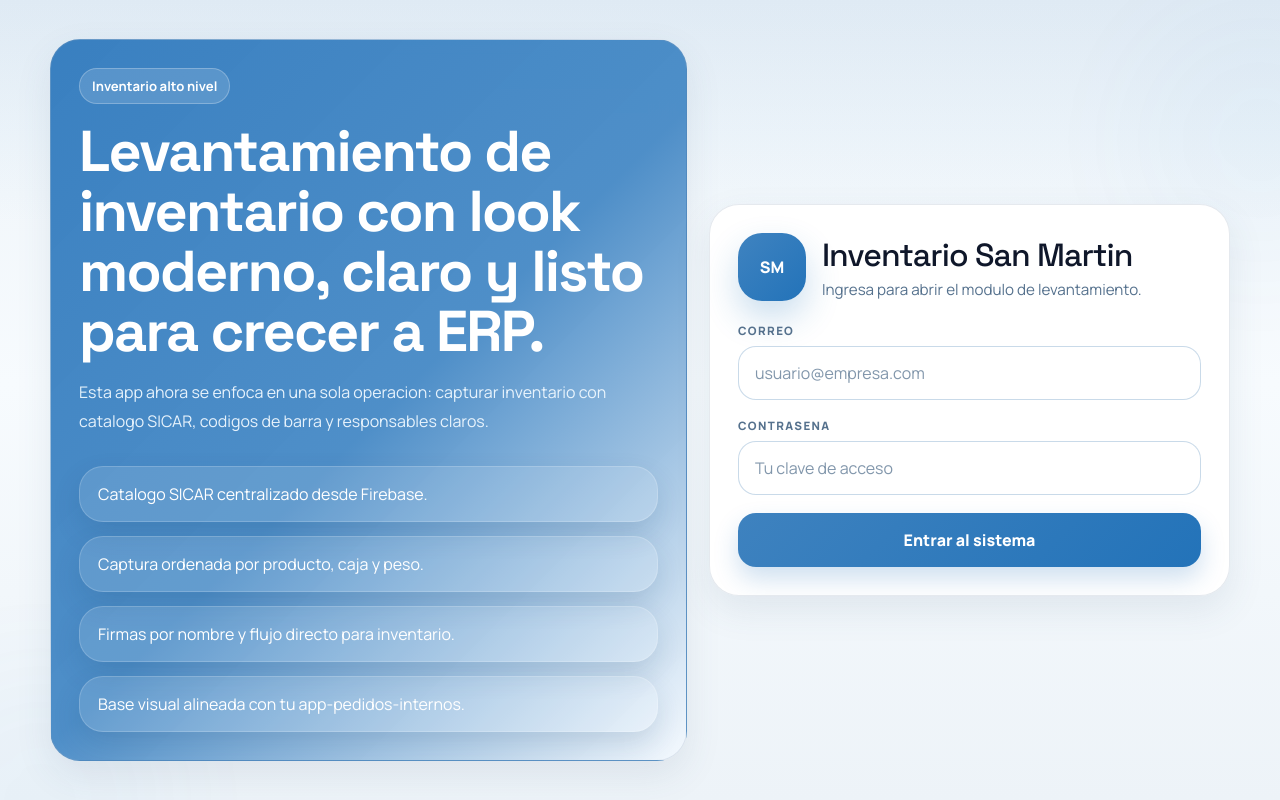
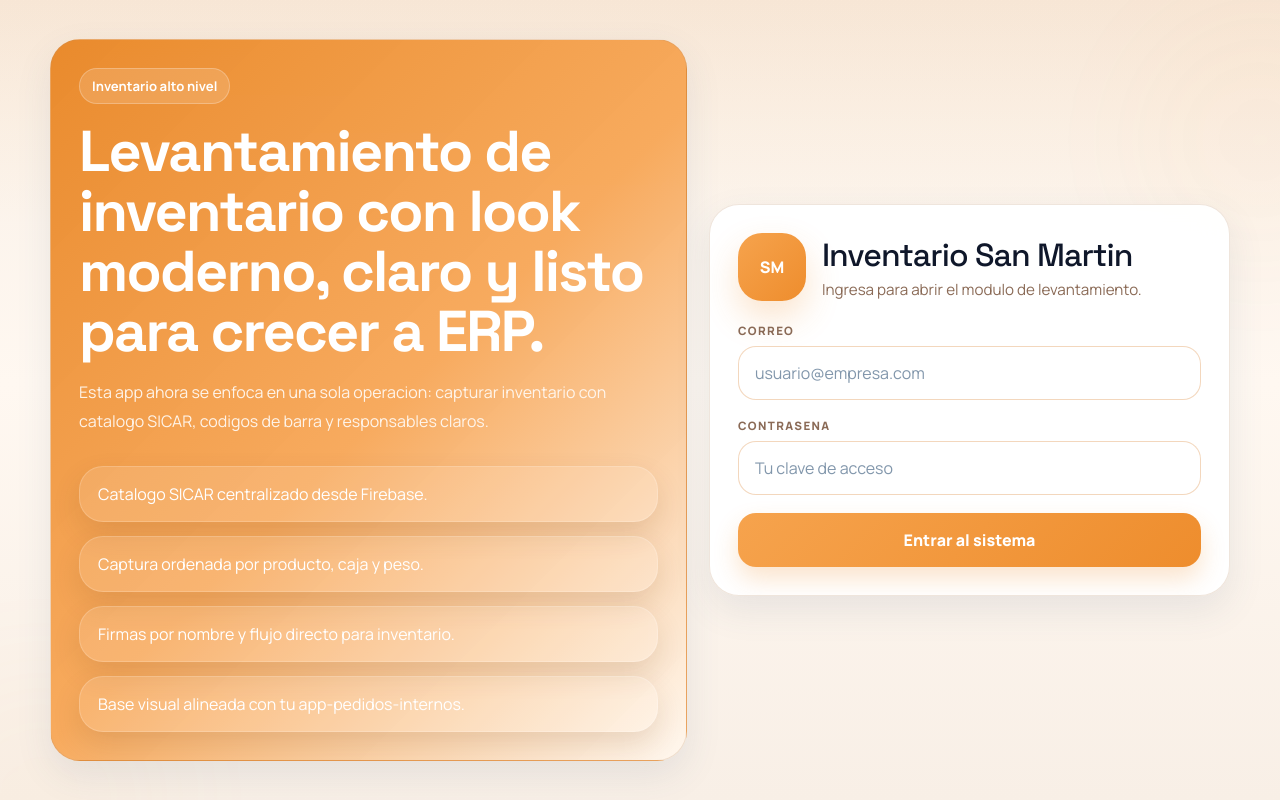
Before and after one commit to sanmartincomanda/produccion, a React (Vite) app: page / in a window 1280 px wide. Built offline with nearby package versions, Linux system fonts and the light colour scheme; no server answers.

Commit message:
apply orange inventory theme

```diff
--- a/src/App.jsx
+++ b/src/App.jsx
@@ -29,7 +29,7 @@ function AuthScreen({ email, password, onEmailChange, onPasswordChange, onSubmit
           className="app-panel auth-hero"
           style={{
             background:
-              "linear-gradient(135deg, rgba(53,125,191,0.98) 0%, rgba(71,138,198,0.96) 52%, rgba(244,249,254,0.95) 100%)",
+              "linear-gradient(135deg, rgba(233,136,40,0.98) 0%, rgba(247,167,88,0.96) 52%, rgba(255,247,239,0.95) 100%)",
           }}
         >
           <div className="app-chip auth-hero-chip">Inventario alto nivel</div>
--- a/src/BranchSelector.jsx
+++ b/src/BranchSelector.jsx
@@ -60,7 +60,7 @@ export default function BranchSelector({ user, onLogout }) {
           className="app-panel auth-hero"
           style={{
             background:
-              "linear-gradient(135deg, rgba(53,125,191,0.98) 0%, rgba(71,138,198,0.96) 52%, rgba(244,249,254,0.95) 100%)",
+              "linear-gradient(135deg, rgba(233,136,40,0.98) 0%, rgba(247,167,88,0.96) 52%, rgba(255,247,239,0.95) 100%)",
           }}
         >
           <div className="app-chip auth-hero-chip">Configuracion inicial</div>
--- a/src/InventoryCountApp.jsx
+++ b/src/InventoryCountApp.jsx
@@ -41,21 +41,21 @@ const NAV_ITEMS = [
     label: "Levantamiento",
     title: "Levantamiento por zonas",
     subtitle: "Cuenta por zona, resta ventas pendientes y deja un total limpio para SICAR.",
-    color: "#38bdf8",
+    color: "#f59e0b",
   },
   {
     key: "catalogo",
     label: "Catalogo SICAR",
     title: "Catalogo central",
     subtitle: "Sincroniza el maestro de productos y valida que la sucursal trabaje con la ultima base.",
-    color: "#22c55e",
+    color: "#fb923c",
   },
   {
     key: "historial",
     label: "Historial",
     title: "Sesiones guardadas",
     subtitle: "Continua borradores en espera, imprime reportes y sube levantamientos finalizados a SICAR.",
-    color: "#f59e0b",
+    color: "#f97316",
   },
 ];
 
@@ -1387,7 +1387,7 @@ export default function InventoryCountApp({ user, branchId, onLogout }) {
         className="app-panel inventory-header"
         style={{
           background:
-            "linear-gradient(135deg, rgba(54,124,189,0.98) 0%, rgba(73,138,197,0.96) 46%, rgba(232,241,249,0.96) 100%)",
+            "linear-gradient(135deg, rgba(232,128,28,0.98) 0%, rgba(245,158,61,0.96) 46%, rgba(255,245,235,0.96) 100%)",
         }}
       >
         <div className="inventory-header-glow" style={{ background: `linear-gradient(135deg, ${activeNav.color}20, transparent 54%)` }} />
@@ -1429,10 +1429,10 @@ export default function InventoryCountApp({ user, branchId, onLogout }) {
         </div>
 
         <div className="inventory-metrics">
-          <MetricCard label="Zonas activas" value={inventorySnapshot.totals.zoneCount} helper="Divide el levantamiento por areas" accent="#38bdf8" />
-          <MetricCard label="Conteo bruto" value={`${formatMetric(inventorySnapshot.totals.grossWeight)} LB`} helper={`${inventorySnapshot.totals.grossBoxes} cajas contadas`} accent="#818cf8" />
-          <MetricCard label="Ventas a restar" value={`${formatMetric(inventorySnapshot.totals.salesWeight)} LB`} helper={`${inventorySnapshot.totals.salesBoxes} cajas en ajuste`} accent="#f59e0b" />
-          <MetricCard label="Total SICAR" value={`${formatMetric(inventorySnapshot.totals.netWeight)} LB`} helper={formatDate(fecha)} accent="#22c55e" />
+          <MetricCard label="Zonas activas" value={inventorySnapshot.totals.zoneCount} helper="Divide el levantamiento por areas" accent="#f59e0b" />
+          <MetricCard label="Conteo bruto" value={`${formatMetric(inventorySnapshot.totals.grossWeight)} LB`} helper={`${inventorySnapshot.totals.grossBoxes} cajas contadas`} accent="#fb923c" />
+          <MetricCard label="Ventas a restar" value={`${formatMetric(inventorySnapshot.totals.salesWeight)} LB`} helper={`${inventorySnapshot.totals.salesBoxes} cajas en ajuste`} accent="#f97316" />
+          <MetricCard label="Total SICAR" value={`${formatMetric(inventorySnapshot.totals.netWeight)} LB`} helper={formatDate(fecha)} accent="#fdba74" />
         </div>
       </header>
 
--- a/src/styles.css
+++ b/src/styles.css
@@ -1,19 +1,19 @@
 @import url("https://fonts.googleapis.com/css2?family=Manrope:wght@400;500;600;700;800&family=Space+Grotesk:wght@500;700&display=swap");
 
 :root {
-  --background: #edf3f8;
-  --foreground: #12324e;
+  --background: #f8efe6;
+  --foreground: #4b2f1d;
   --surface: rgba(255, 255, 255, 0.96);
   --surface-strong: rgba(255, 255, 255, 0.99);
-  --surface-soft: rgba(242, 247, 252, 0.96);
-  --stroke: rgba(148, 163, 184, 0.24);
-  --stroke-strong: rgba(96, 146, 190, 0.34);
-  --text-main: #12324e;
-  --text-soft: #55718d;
-  --text-faint: #7f96ab;
-  --brand: #2373b9;
-  --brand-strong: #1f5e99;
-  --accent: #4da0df;
+  --surface-soft: rgba(255, 246, 239, 0.96);
+  --stroke: rgba(188, 146, 111, 0.24);
+  --stroke-strong: rgba(221, 138, 62, 0.34);
+  --text-main: #4b2f1d;
+  --text-soft: #8a6a56;
+  --text-faint: #b08d75;
+  --brand: #ee8d2d;
+  --brand-strong: #d86f14;
+  --accent: #ffc17a;
   --success: #2d9f6f;
   --danger: #dc5b4b;
   --warning: #d8951b;
@@ -37,8 +37,8 @@ body {
   color: var(--text-main);
   font-family: "Manrope", "Segoe UI", sans-serif;
   background:
-    linear-gradient(180deg, rgba(59, 130, 197, 0.08) 0%, rgba(77, 160, 223, 0.04) 16%, transparent 28%),
-    linear-gradient(180deg, #edf3f8 0%, #f7fbfe 48%, #edf3f8 100%);
+    linear-gradient(180deg, rgba(238, 141, 45, 0.09) 0%, rgba(255, 193, 122, 0.06) 16%, transparent 28%),
+    linear-gradient(180deg, #f8efe6 0%, #fff8f1 48%, #f8efe6 100%);
 }
 
 body::before,
@@ -57,13 +57,13 @@ body::after {
 body::before {
   top: 0;
   right: -120px;
-  background: rgba(35, 115, 185, 0.12);
+  background: rgba(238, 141, 45, 0.12);
 }
 
 body::after {
   bottom: -140px;
   left: -100px;
-  background: rgba(77, 160, 223, 0.14);
+  background: rgba(255, 193, 122, 0.16);
 }
 
 a {
@@ -84,8 +84,8 @@ textarea::placeholder {
 }
 
 ::selection {
-  background: rgba(35, 115, 185, 0.16);
-  color: #0f2c45;
+  background: rgba(238, 141, 45, 0.2);
+  color: #45240e;
 }
 
 #root {
@@ -118,8 +118,8 @@ textarea::placeholder {
 
 .app-card-soft {
   border-radius: 22px;
-  border: 1px solid rgba(148, 163, 184, 0.18);
-  background: linear-gradient(180deg, rgba(245, 250, 255, 0.92) 0%, rgba(236, 245, 252, 0.98) 100%);
+  border: 1px solid rgba(201, 162, 127, 0.18);
+  background: linear-gradient(180deg, rgba(255, 250, 245, 0.92) 0%, rgba(255, 243, 231, 0.98) 100%);
   box-shadow: 0 10px 24px rgba(60, 90, 122, 0.06);
 }
 
@@ -167,8 +167,8 @@ textarea::placeholder {
 .app-select:focus,
 .app-textarea:focus {
   outline: none;
-  border-color: rgba(35, 115, 185, 0.7);
-  box-shadow: 0 0 0 4px rgba(35, 115, 185, 0.12);
+  border-color: rgba(238, 141, 45, 0.72);
+  box-shadow: 0 0 0 4px rgba(238, 141, 45, 0.14);
 }
 
 .app-select {
@@ -210,16 +210,16 @@ textarea::placeholder {
   padding: 14px 18px;
   border: none;
   color: #ffffff;
-  background: linear-gradient(135deg, #3e82bf 0%, #2373b9 100%);
-  box-shadow: 0 12px 24px rgba(35, 115, 185, 0.22);
+  background: linear-gradient(135deg, #f6a34d 0%, #ee8d2d 100%);
+  box-shadow: 0 12px 24px rgba(238, 141, 45, 0.24);
 }
 
 .app-button-secondary {
   min-height: 52px;
   padding: 14px 18px;
-  border: 1px solid rgba(62, 130, 191, 0.24);
-  color: #1f5e99;
-  background: rgba(236, 245, 252, 0.98);
+  border: 1px solid rgba(238, 141, 45, 0.24);
+  color: var(--brand-strong);
+  background: rgba(255, 243, 231, 0.98);
   box-shadow: var(--shadow-soft);
 }
 
@@ -257,8 +257,8 @@ textarea::placeholder {
   gap: 8px;
   padding: 8px 12px;
   border-radius: 999px;
-  border: 1px solid rgba(148, 163, 184, 0.18);
-  background: rgba(247, 251, 255, 0.98);
+  border: 1px solid rgba(212, 170, 128, 0.18);
+  background: rgba(255, 249, 243, 0.98);
   color: var(--text-main);
   font-size: 0.82rem;
   font-weight: 700;
@@ -330,7 +330,7 @@ textarea::placeholder {
   margin-top: 16px;
   font-size: 1rem;
   line-height: 1.8;
-  color: rgba(240, 249, 255, 0.94);
+  color: rgba(255, 249, 242, 0.94);
 }
 
 .auth-highlight-grid {
@@ -345,7 +345,7 @@ textarea::placeholder {
   background: rgba(255, 255, 255, 0.12);
   padding: 16px 18px;
   color: #ffffff;
-  box-shadow: 0 12px 28px rgba(17, 57, 96, 0.14);
+  box-shadow: 0 12px 28px rgba(107, 57, 15, 0.14);
 }
 
 .auth-card {
@@ -366,10 +366,10 @@ textarea::placeholder {
   width: 68px;
   height: 68px;
   border-radius: 24px;
-  background: linear-gradient(135deg, #3f83c0 0%, #2373b9 100%);
+  background: linear-gradient(135deg, #f6a34d 0%, #ee8d2d 100%);
   color: #ffffff;
   font-weight: 800;
-  box-shadow: 0 16px 34px rgba(35, 115, 185, 0.24);
+  box-shadow: 0 16px 34px rgba(238, 141, 45, 0.24);
 }
 
 .auth-card-title {
@@ -448,7 +448,7 @@ textarea::placeholder {
   border-radius: 22px;
   background: rgba(255, 255, 255, 0.14);
   color: #ffffff;
-  box-shadow: 0 16px 34px rgba(17, 57, 96, 0.2);
+  box-shadow: 0 16px 34px rgba(107, 57, 15, 0.2);
 }
 
 .inventory-header-chip {
@@ -466,7 +466,7 @@ textarea::placeholder {
 .inventory-header-subtitle {
   max-width: 720px;
   margin-top: 10px;
-  color: rgba(240, 249, 255, 0.92);
+  color: rgba(255, 249, 242, 0.92);
   line-height: 1.7;
 }
 
@@ -493,7 +493,7 @@ textarea::placeholder {
   font-weight: 800;
   letter-spacing: 0.14em;
   text-transform: uppercase;
-  color: rgba(240, 249, 255, 0.8);
+  color: rgba(255, 247, 238, 0.82);
 }
 
 .inventory-session-value {
@@ -746,9 +746,9 @@ textarea::placeholder {
 }
 
 .inventory-weight-chip {
-  border: 1px solid rgba(35, 115, 185, 0.18);
-  background: rgba(77, 160, 223, 0.1);
-  color: #1f5e99;
+  border: 1px solid rgba(238, 141, 45, 0.18);
+  background: rgba(255, 193, 122, 0.18);
+  color: var(--brand-strong);
   border-radius: 999px;
   padding: 10px 14px;
   font-weight: 800;
@@ -764,7 +764,7 @@ textarea::placeholder {
   width: 100%;
   border-radius: 22px;
   border: 1px dashed rgba(148, 163, 184, 0.22);
-  background: rgba(247, 251, 255, 0.96);
+  background: rgba(255, 249, 243, 0.96);
   color: var(--text-soft);
   padding: 18px;
   text-align: center;
@@ -876,7 +876,7 @@ textarea::placeholder {
   padding: 12px;
   border: 1px solid transparent;
   border-radius: 18px;
-  background: rgba(247, 251, 255, 0.98);
+  background: rgba(255, 249, 243, 0.98);
   text-align: left;
   cursor: pointer;
 }
@@ -886,8 +886,8 @@ textarea::placeholder {
 }
 
 .inventory-search-result:hover {
-  border-color: rgba(35, 115, 185, 0.28);
-  background: rgba(227, 240, 250, 0.98);
+  border-color: rgba(238, 141, 45, 0.28);
+  background: rgba(255, 239, 221, 0.98);
 }
 
 .inventory-search-result-name {
@@ -930,9 +930,9 @@ textarea::placeholder {
 }
 
 .inventory-banner-info {
-  background: rgba(77, 160, 223, 0.12);
-  border-color: rgba(77, 160, 223, 0.18);
-  color: #1f5e99;
+  background: rgba(255, 193, 122, 0.18);
+  border-color: rgba(238, 141, 45, 0.24);
+  color: var(--brand-strong);
 }
 
 .inventory-banner-success {
@@ -998,7 +998,7 @@ textarea::placeholder {
   margin-top: 14px;
   padding: 14px 16px;
   border-radius: 18px;
-  background: rgba(247, 251, 255, 0.96);
+  background: rgba(255, 249, 243, 0.96);
   color: var(--text-soft);
 }
 
@@ -1070,9 +1070,9 @@ textarea::placeholder {
 }
 
 .inventory-filter-chip-active {
-  border-color: rgba(35, 115, 185, 0.28);
-  background: rgba(35, 115, 185, 0.12);
-  color: #12324e;
+  border-color: rgba(238, 141, 45, 0.28);
+  background: rgba(238, 141, 45, 0.12);
+  color: #4b2f1d;
 }
 
 .inventory-sicar-chip-idle {
@@ -1106,8 +1106,8 @@ textarea::placeholder {
 .inventory-zone-rail,
 .inventory-zone-stage {
   border-radius: 26px;
-  border: 1px solid rgba(148, 163, 184, 0.18);
-  background: linear-gradient(180deg, rgba(247, 251, 255, 0.98) 0%, rgba(255, 255, 255, 0.98) 100%);
+  border: 1px solid rgba(201, 162, 127, 0.18);
+  background: linear-gradient(180deg, rgba(255, 249, 243, 0.98) 0%, rgba(255, 255, 255, 0.98) 100%);
   padding: 18px;
 }
 
@@ -1134,8 +1134,8 @@ textarea::placeholder {
 }
 
 .inventory-zone-card-active {
-  border-color: rgba(35, 115, 185, 0.34);
-  background: linear-gradient(180deg, rgba(223, 238, 250, 0.95) 0%, rgba(255, 255, 255, 0.98) 100%);
+  border-color: rgba(238, 141, 45, 0.34);
+  background: linear-gradient(180deg, rgba(255, 236, 214, 0.95) 0%, rgba(255, 255, 255, 0.98) 100%);
   box-shadow: 0 14px 28px rgba(60, 90, 122, 0.1);
 }
 
```
Also changed, not shown: 4 other files (tests, documents, lock files or other folders).
